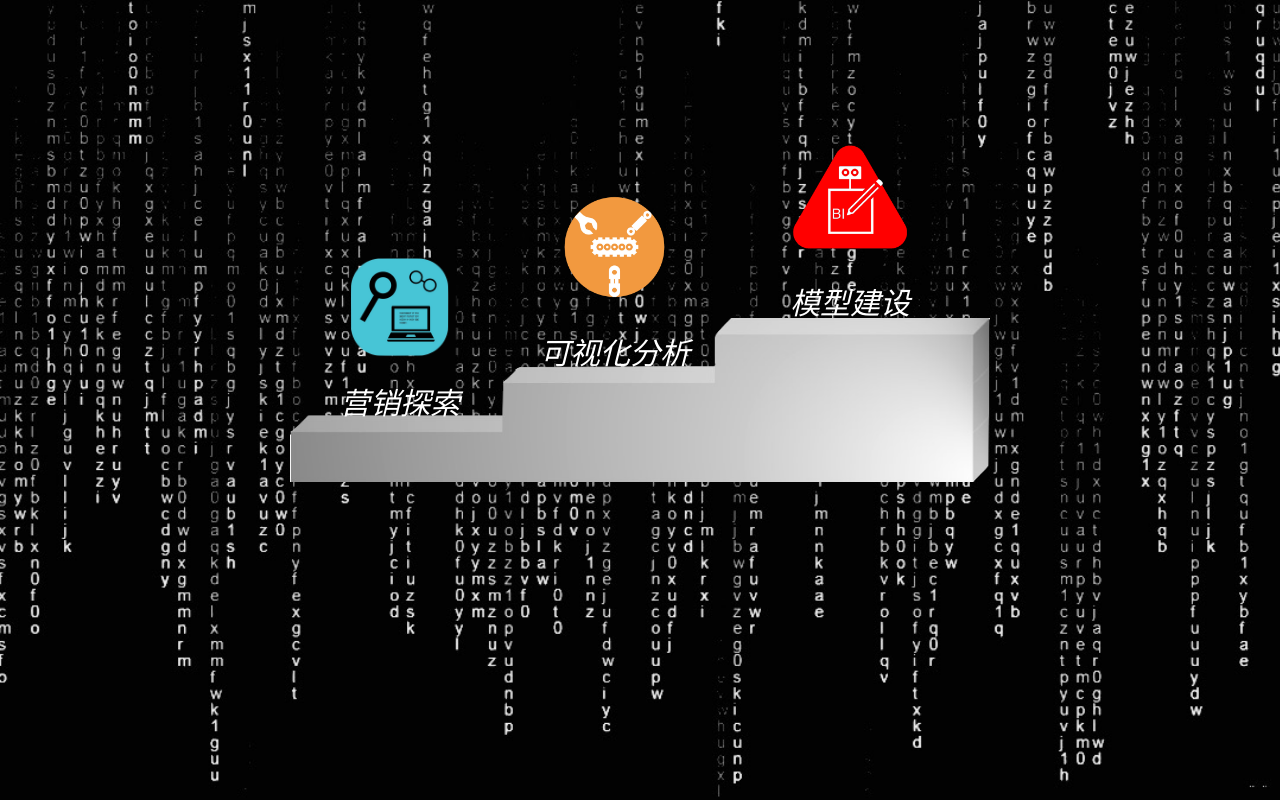
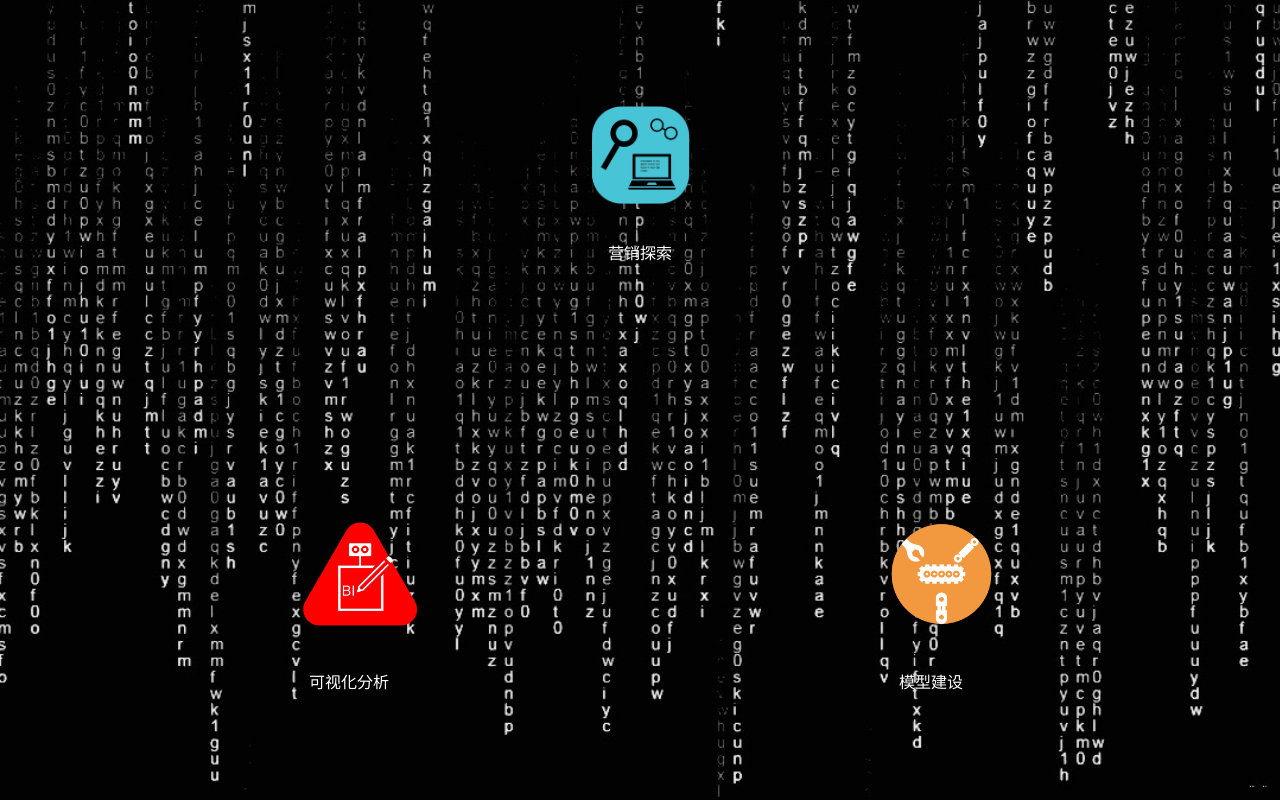
Before and after one commit to candy-dong/threeLadder, a Vue app: page /index in a window 1280 px wide. Built offline with nearby package versions, Linux system fonts and the light colour scheme.

Commit message:
登录页 首页 数据探索

```diff
--- a/src/views/Index.vue
+++ b/src/views/Index.vue
@@ -1,38 +1,18 @@
 <template>
   <div class="index">
     <div class="mainBox">
-      <!-- <div class="logo marketing" >营销探索</div>
-      <div class="logo visualize" >可视化分析</div>
-      <div class="logo model" >模型建设</div> -->
-      <img src="../assets/louti.png" width="700" alt="">
-      <div @click="handleClick('/marketing')" style="cursor: pointer; position: absolute; left: 50px; bottom: 60px; font-size: 30px; display: flex; flex-direction: column; justify-content: center; align-items: center; color: #fff; font-style: italic;">
+      <div @click="handleClick('/marketing')" class="logo marketing">
         <img src="../assets/yingxiao.png" width="100" alt="" style="margin-bottom: 30px;">
-        <span>营销探索</span>
+        <span class = "yxTitle">营销探索</span>
       </div>
-      <div @click="handleClick('/visual')" style="cursor: pointer; position: absolute; left: 250px; bottom: 110px; font-size: 30px; display: flex; flex-direction: column; justify-content: center; align-items: center; color: #fff; font-style: italic;">
+      <div @click="handleClick('/visual')" class="logo visualize">
+        <img src="../assets/model.png" width="120" alt="" style="margin-bottom: 30px;">
+        <span class = "kshTitle">可视化分析</span>
+      </div>
+      <div @click="handleClick('/model')" class="logo model">
         <img src="../assets/keshihua.png" width="120" alt="" style="margin-bottom: 30px;">
-        <span>可视化分析</span>
+        <span class = "mxTitle">模型建设</span>
       </div>
-      <div @click="handleClick('/model')" style="cursor: pointer; position: absolute; left: 500px; bottom: 160px; font-size: 30px; display: flex; flex-direction: column; justify-content: center; align-items: center; color: #fff; font-style: italic;">
-        <img src="../assets/model.png" width="120" alt="" style="margin-bottom: 30px;">
-        <span>模型建设</span>
-      </div>
-      <!-- <el-button
-        class="btn1"
-        type="success" plain
-        @click="handleClick"
-        >活动跟踪
-      </el-button>
-      <el-button
-        class="btn2"
-        type="warning" plain
-        >智能分析
-      </el-button>
-      <el-button
-        class="btn3"
-        type="danger" plain
-        >模型建设
-      </el-button> -->
     </div>
   </div>
 </template>
@@ -64,6 +44,8 @@ export default {
     background-size: cover;
   }
   .mainBox {
+    width: 700px;
+    height: 600px;
     position: relative;
     /* overflow: hidden; */
     display: flex;
@@ -94,13 +76,20 @@ export default {
     font-size: 24px;
   }
   .logo {
-    cursor: pointer;
-    width: 80px;
+    width: 98px;
     padding: 5px 10px;
     /* height: 32px; */
-    background-color: aqua;
     text-align: center;
     line-height: 24px;
+  }
+  .logo .yxTitle {
+    color: #fff;
+  }
+  .logo .kshTitle {
+    color: #fff;
+  }
+  .logo .mxTitle {
+    color: #fff;
   }
   .marketing {
     position: absolute;
--- a/src/views/Login.vue
+++ b/src/views/Login.vue
@@ -70,21 +70,19 @@ export default {
     background-size: cover;
   }
   .titleLog {
-    color: #ffffff;
-    font-size: 30px;
+    color: #409EFF;
+    padding-bottom: 20px;
+    font-size: 42px;
     font-weight: 700;
-    text-shadow: 0 1px 4px rgba(0,0,0,.2);
-    position: absolute;
-    top: -45%;
-    left: 0;
-    width: 100%;
     text-align: center;
+    font-family: Times, 'New Century Schoolbook', Georgia, 'New York', serif;
+    text-shadow: 1px 1px rgba(197, 223, 248,0.8),2px 2px rgba(197, 223, 248,0.8),3px 3px rgba(197, 223, 248,0.8),4px 4px rgba(197, 223, 248,0.8),5px 5px rgba(197, 223, 248,0.8),6px 6px rgba(197, 223, 248,0.8);
   }
   .login-form {
     border-radius: 6px;
     background-color: #ffffff;
     width: 400px;
-    padding: 60px 25px 20px 25px;
+    padding: 20px 25px 20px 25px;
     position: relative;
   }
   .el-input {
--- a/src/views/Marketing.vue
+++ b/src/views/Marketing.vue
@@ -2,24 +2,34 @@
 
   <div>
     <el-steps :active="active" finish-status="success">
+      <el-step title="数据探索"></el-step>
       <el-step title="逻辑确认"></el-step>
-      <el-step title="渠道选择"></el-step>
       <el-step title="一键跑批"></el-step>
+      <el-step title="配置输出  "></el-step>
     </el-steps>
-     <el-form ref="form" label-width="80px" style="margin-top: 30px">
+     <el-form ref="form" label-width="120px" style="margin-top: 30px">
         <!-- 逻辑确认 -->
         <el-form-item v-if="active===0" label="数据探索">
           <div class="tableau">tableau页面录屏</div>
         </el-form-item>
-        <el-form-item v-if="active===0" label="逻辑确认">
-          <el-button type="success" plain @click="step1">生成沟通名单</el-button>
+        <el-form-item v-if="active===0" label="生成沟通名单" >
+          <el-button type="primary" plain @click="step1">确 定</el-button>
           <div class="clear"></div>
         </el-form-item>
         <!-- 渠道选择 -->
-        <el-form-item  v-if="active===1" v-model="value" label="渠道选择">
-          <el-select v-model="value" placeholder="请选择渠道">
+        <el-form-item  v-if="active===1" label="模型选择" class = "formItem">
+          <el-select v-model="modelValue" placeholder="请选择模型">
             <el-option
-              v-for="item in region"
+              v-for="item in modelList"
+              :key="item.value"
+              :label="item.label"
+              :value="item.value"></el-option>
+          </el-select>
+        </el-form-item>
+        <el-form-item  v-if="active===1" label="对比组选择" class = "formItem">
+          <el-select v-model="compareValue" placeholder="请选择对比组">
+            <el-option
+              v-for="item in compareList"
               :key="item.value"
               :label="item.label"
               :value="item.value"></el-option>
@@ -43,6 +53,25 @@ export default {
   name: 'Marketing',
   data(){
     return {
+       // 模型选择
+      modelList:  [
+          { value: '0', label: '模型1' },
+          { value: '1', label: '模型2' },
+          { value: '2', label: '模型3' },
+          { value: '4', label: '模型4' },
+          { value: '3', label: '模型5' },
+        ],
+       modelValue: '',
+       // 对比组选择
+      compareList:  [
+          { value: '0', label: '对比组1' },
+          { value: '1', label: '对比组2' },
+          { value: '2', label: '对比组2' },
+          { value: '4', label: '对比组3' },
+          { value: '3', label: '对比组4' },
+        ],
+      compareValue: '',
+      // 渠道选择
       region:  [
           { value: '0', label: 'email' },
           { value: '1', label: 'push' },
@@ -60,10 +89,10 @@ export default {
         this.active = 1;
       },
       step2() {
-        if (this.value) {
+        if (this.modelValue && this.compareValue) {
          this.active = 2;
         }else {
-          this.$message.error('请确保您已选择渠道')
+          this.$message.error('请确保您已选择模型和对比组')
         }
       },
       step3() {
@@ -73,6 +102,9 @@ export default {
 }
 </script>
 <style>
+  .formItem {
+    float: left;
+  }
  .tableau {
     width: 100px;
     height: 100px;
```
